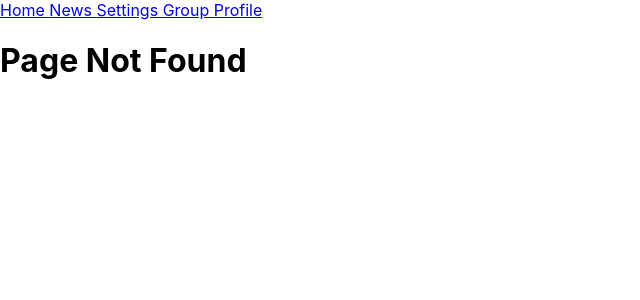
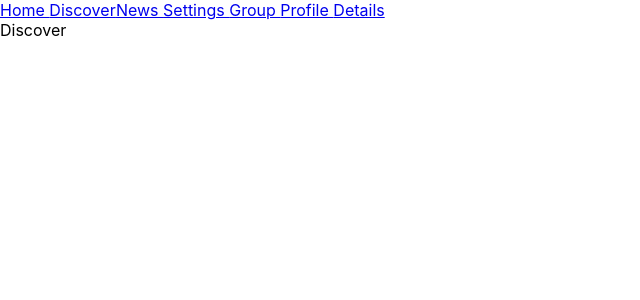
Before and after one commit to kismakk/MovieApp, a React (Create React App) app in the folder frontend/: page /discover in a window 1280 px wide. Before the commit this address had no page. Shown: the top 300 px of the page, without its empty margins (0-640 px from the left). Built offline with nearby package versions, Linux system fonts and the light colour scheme.

Commit message:
routesit luotu discoverille ja detailsille

```diff
--- a/frontend/src/App.js
+++ b/frontend/src/App.js
@@ -4,17 +4,23 @@ import Home from './pages/Home';
 import News from './pages/News';
 import Profile from './pages/Profile';
 import Favourites from './pages/Favourites';
+import Discover from './pages/Discover';
+import Details from './pages/Details';
 
 function App() {
   return (
     <BrowserRouter>
       <Link to={'/'}>Home </Link>
+      <Link to={'/discover'}>Discover</Link>
       <Link to={'/news'}>News </Link>
       <Link to={'/settings'}>Settings </Link>
       <Link to={'/group'}>Group </Link>
       <Link to={'/profile'}>Profile </Link>
+      <Link to={'/details'}>Details </Link>
       <Routes>
         <Route path='/' element={<Home />} />
+        <Route path='/discover' element={<Discover />} />
+        <Route path='/details' element={<Details />} />
         <Route path='/settings' element={<h1>Settings</h1>} />
         <Route path='/news' element={<News />} />
         <Route path='/group' element={<Group />} />
--- /dev/null
+++ b/frontend/src/pages/Details.js
@@ -0,0 +1,9 @@
+import React from 'react'
+
+function Details() {
+  return (
+    <div>Details</div>
+  )
+}
+
+export default Details
--- /dev/null
+++ b/frontend/src/pages/Discover.js
@@ -0,0 +1,9 @@
+import React from 'react'
+
+function Discover() {
+  return (
+    <div>Discover</div>
+  )
+}
+
+export default Discover
```
